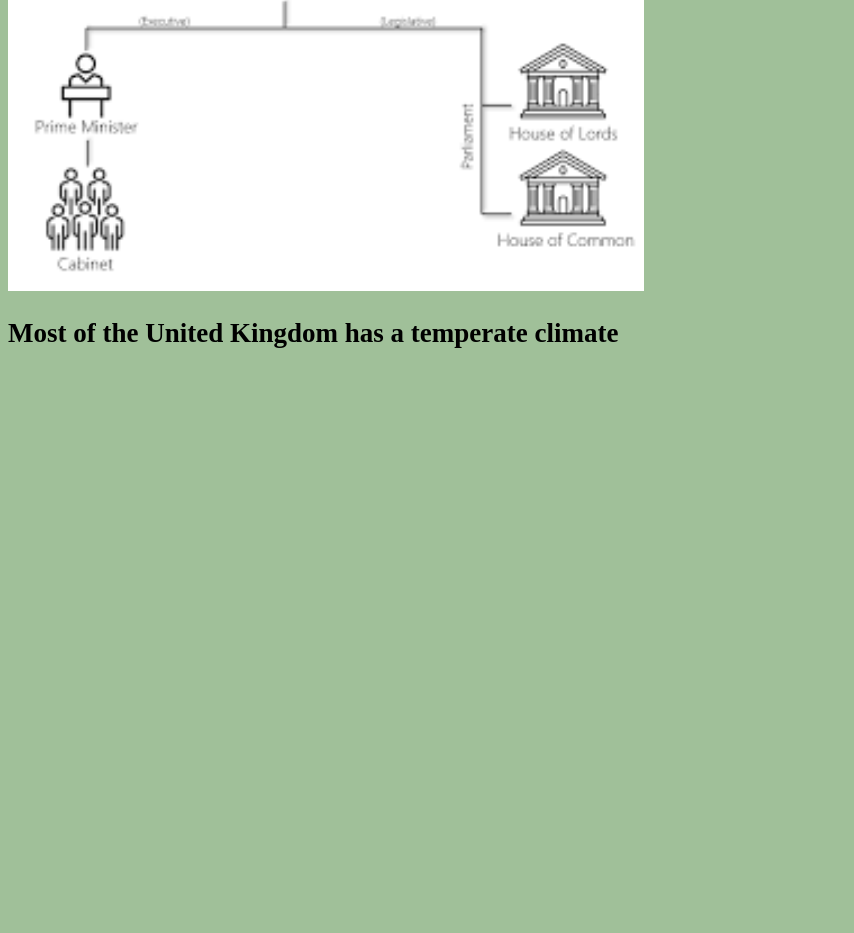
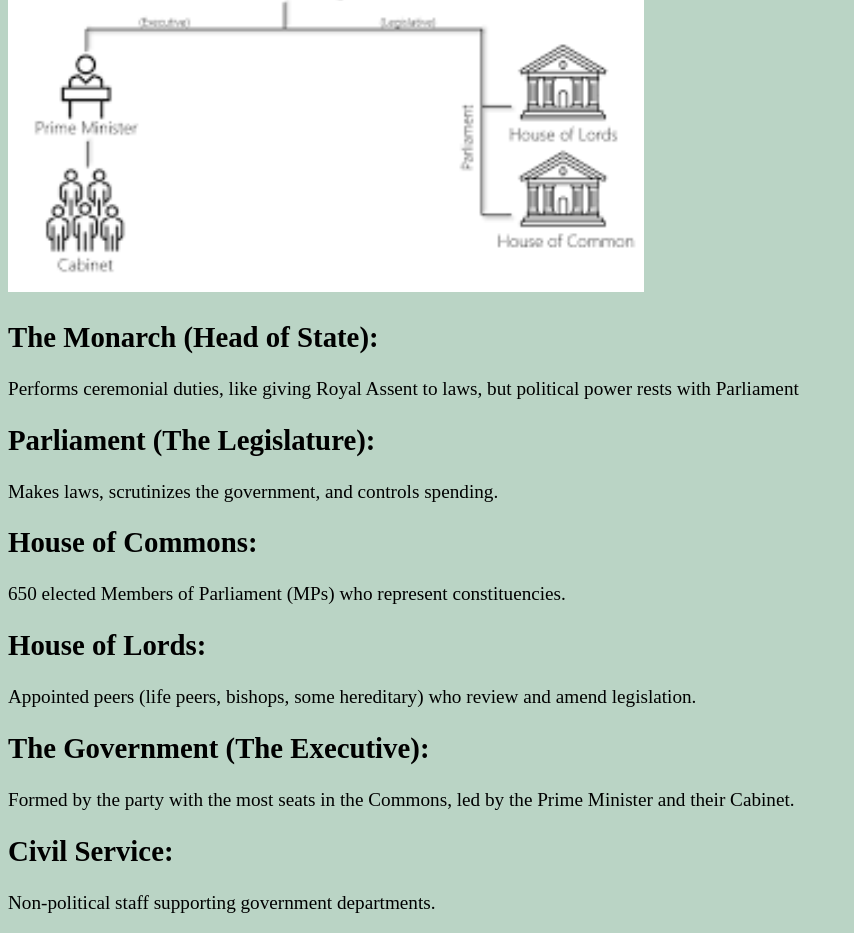
Before and after one commit to manveerkaurr/CountryWebsiteUK_Manveer, a plain HTML site: page goverment.html in a window 1280 px wide. Shown: the part 543-1476 px from the top of the page, without its empty margins (0-854 px from the left). Before the commit the page ends 915 px from the top, so only its background shows below. Drawn offline with Linux system fonts and the light colour scheme.

Commit message:
captainamerica

```diff
--- a/goverment.html
+++ b/goverment.html
@@ -4,7 +4,7 @@
   <head>
 <style>
   body {
-    font-size: large;
+    font-size: larger;
   }
 </style>
 
@@ -18,10 +18,21 @@
 <img src="gov.jpg" style="height:400px;">
 <img src="goverm.jpg" style="height:400px;">
 <img src="goverment.png" style="height:400px;">
-<h2> Most of the United Kingdom has a temperate climate</h2>
+<h2>The Monarch (Head of State):</h2>
+<p> Performs ceremonial duties, like giving Royal Assent to laws, but political power rests with Parliament </p>
+<h2>Parliament (The Legislature):</h2>
+<p>Makes laws, scrutinizes the government, and controls spending. </p>
+<h2>House of Commons:</h2>
+<p>650 elected Members of Parliament (MPs) who represent constituencies.</p>
+<h2> House of Lords:</h2>
+<p> Appointed peers (life peers, bishops, some hereditary) who review and amend legislation. </p>
+<h2>The Government (The Executive):</h2>
+<p>Formed by the party with the most seats in the Commons, led by the Prime Minister and their Cabinet.</p>
+<h2>Civil Service: </h2>
+<p>Non-political staff supporting government departments.</p>
 
 
 <style>
       body {
-        background-color: rgba(42, 114, 27, 0.445);
+        background-color: rgba(27, 114, 63, 0.301);
       }
--- a/style.css
+++ b/style.css
@@ -18,12 +18,12 @@ nav a:hover{
   border-bottom: 2px solid rgba(16, 160, 204, 0.952);
 }
 
-/* Challenge 10: Change the background color to blue and the text to white for elements with an class of "banner" */
+
 .banner {
   background-color: rgba(255, 76, 136, 0.658);
   color:white
 }
-/* Challenge 11: Make the font size bigger and the color of the text to blue for elements with a class of "main" */
+
 .main {
   font-size:40px;
   text-decoration-color: blue;
```
Also changed, not shown: climate.html (+2 -1 lines).
